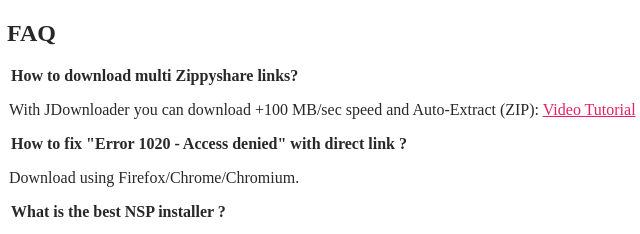
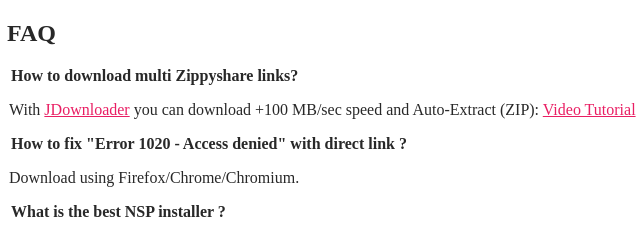
Before and after one commit to Kinstono/test, a plain HTML site: page dksfaq.html in a window 1280 px wide. Shown: the top 234 px of the page, 19-659 px from the left. Drawn offline with Linux system fonts and the light colour scheme.

Commit message:
Update dksfaq.html

```diff
--- a/dksfaq.html
+++ b/dksfaq.html
@@ -8,7 +8,7 @@
 <body bgcolor="white" text="#282828" link="#e91e63" alink="#e91e63" vlink="#e91e63">
 <p><h2>&nbsp;&nbsp;&nbsp;FAQ</h2></p>
 <p><b><li>How to download multi Zippyshare links?</li></b></p>
-<p>&nbsp;&nbsp;&nbsp;&nbsp;&nbsp;With JDownloader you can download +100 MB/sec speed and Auto-Extract (ZIP): <a href="https://streamable.com/gt5ar">Video Tutorial</a></p>
+  <p>&nbsp;&nbsp;&nbsp;&nbsp;&nbsp;With <a href="http://jdownloader.org/jdownloader2">JDownloader</a> you can download +100 MB/sec speed and Auto-Extract (ZIP): <a href="https://streamable.com/gt5ar">Video Tutorial</a></p>
 <p><b><li>How to fix "Error 1020 - Access denied" with direct link ?</li></b></p>
 <p>&nbsp;&nbsp;&nbsp;&nbsp;&nbsp;Download using Firefox/Chrome/Chromium.</p>
 <p><b><li>What is the best NSP installer ?</li></b></p>
```
